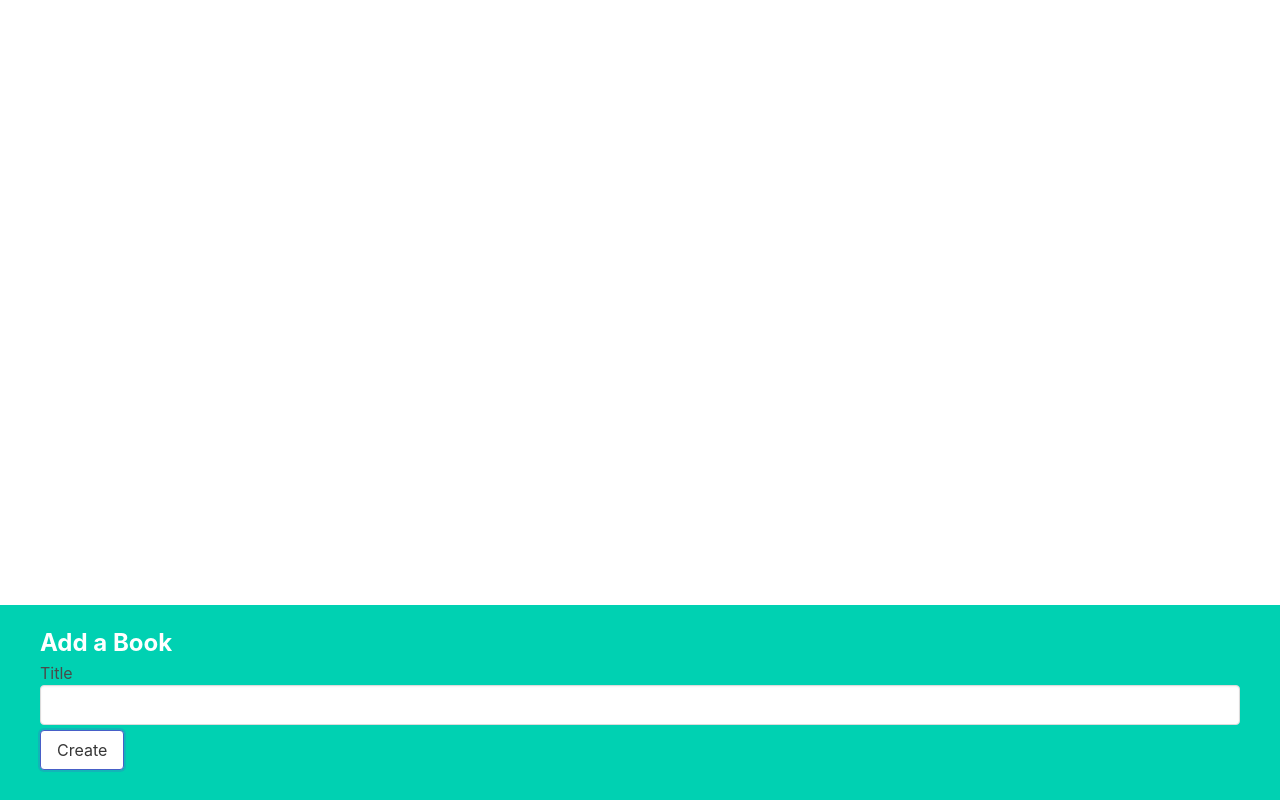
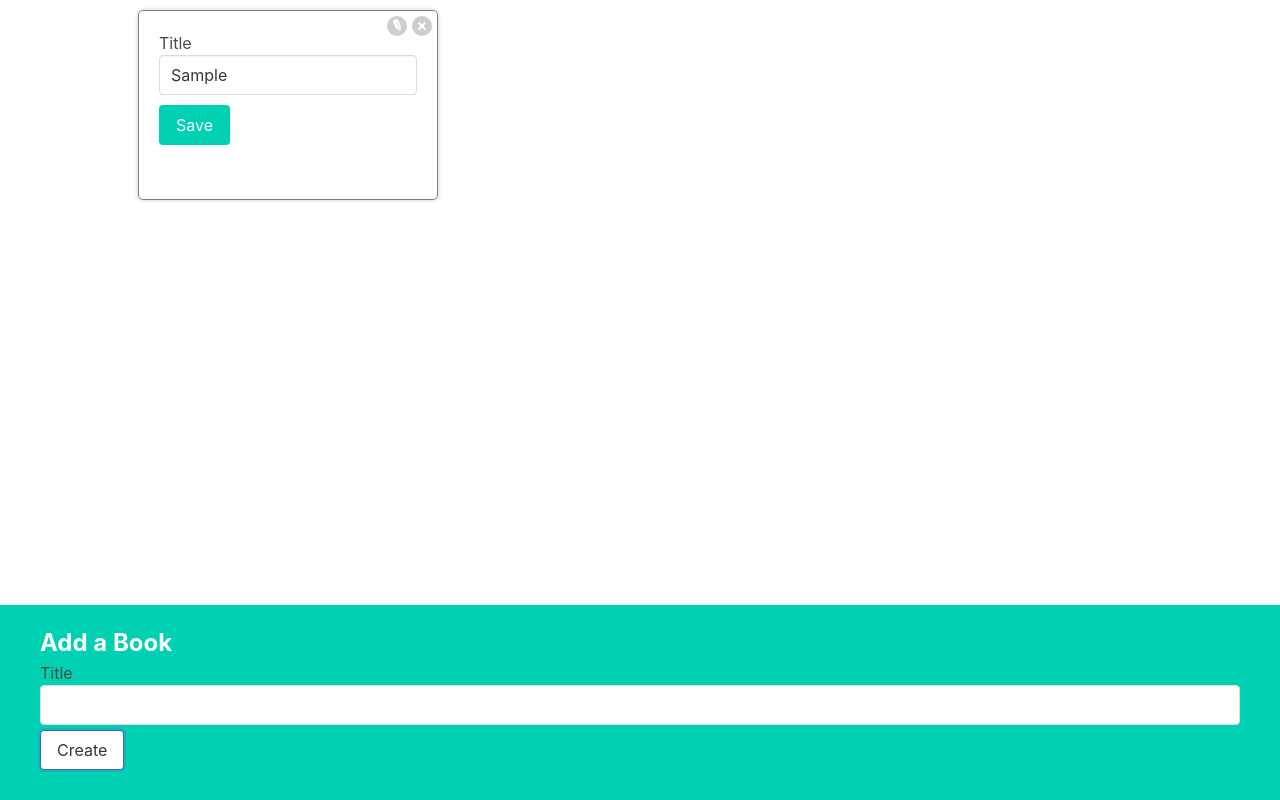
Before and after one commit to vandriodd/react-and-roll, a React (Create React App) app in the folder books/: page / in a window 1280 px wide. Both pictures are taken after typing "Sample" into the empty fields and a click on the button "Create". Built offline with nearby package versions, Linux system fonts and the light colour scheme.

Commit message:
Handle delete & modify books

```diff
--- a/books/src/App.js
+++ b/books/src/App.js
@@ -1,5 +1,6 @@
-import { useState } from 'react';
-import BookCreate from './components/BookCreate';
+import { useState } from "react";
+import BookCreate from "./components/BookCreate";
+import BookList from "./components/BookList";
 
 function App() {
   const [books, setBooks] = useState([]);
@@ -20,15 +21,36 @@
     // - Copy all the elements from old array (...books)
     // - Add a new element to end
     // Now, React sees that the reference to state has changed, so it re-renders successfully!
-    const updatedBooks = [...books, { id: Math.random(), title: title }];
+    const updatedBooks = [
+      ...books,
+      { id: Math.round(Math.random() * 9999), title: title },
+    ];
 
     setBooks(updatedBooks);
   };
 
+  // Removing a book from the list
+  const deleteBookById = (idToRemove) => {
+    const updatedBooks = books.filter((book) => {
+      return book.id !== idToRemove;
+    });
+
+    setBooks(updatedBooks);
+  };
+
+  // Editing a book title from the list
+  const editBookById = (idToEdit, newTitle) => {
+    const updatedBookTitle = books.map((book) => {
+      book.id === idToEdit ? { ...book, title: newTitle } : book;
+    });
+    setBooks(updatedBookTitle);
+  };
+
   return (
-    <div className='App'>
+    <div className="app">
       {/* And it's for it that this snippet doesn't show the new book */}
       {/* {books.length} */}
+      <BookList books={books} onDelete={deleteBookById} onEdit={editBookById} />
       <BookCreate onCreate={createBook} />
     </div>
   );
--- a/books/src/components/BookEdit.js
+++ b/books/src/components/BookEdit.js
@@ -1,5 +1,29 @@
-function BookEdit() {
-  return <div>BookEdit</div>;
+import { useState } from "react";
+
+// Clicking the pencil icon will toggle the edit form
+// showEdit === false => display book's title
+// showEdit === true => display edit form
+
+function BookEdit({ book, onEdit }) {
+  const [title, setTitle] = useState(book.title);
+
+  const handleChange = (e) => {
+    setTitle(e.target.value);
+  };
+
+  const handleSubmit = (e) => {
+    e.preventDefault();
+
+    onEdit(book.id, title);
+  };
+
+  return (
+    <form className="book-edit" onSubmit={handleSubmit} action="">
+      <label>Title</label>
+      <input className="input" value={title} onChange={handleChange} />
+      <button className="button is-primary">Save</button>
+    </form>
+  );
 }
 
 export default BookEdit;
--- a/books/src/components/BookList.js
+++ b/books/src/components/BookList.js
@@ -1,5 +1,14 @@
-function BookList() {
-  return <div>BookList</div>;
+import BookShow from "./BookShow";
+
+// Recieves props from App.js (books)
+function BookList({ books, onDelete, onEdit }) {
+  const renderedBooks = books.map((book) => {
+    return (
+      <BookShow key={book.id} book={book} onDelete={onDelete} onEdit={onEdit} />
+    );
+  });
+
+  return <div className="book-list">{renderedBooks}</div>;
 }
 
 export default BookList;
--- a/books/src/components/BookShow.js
+++ b/books/src/components/BookShow.js
@@ -1,5 +1,40 @@
-function BookShow() {
-  return <div>BookShow</div>;
+import { useState } from "react";
+import BookEdit from "./BookEdit";
+
+// Recieve props from BookList.js (book)
+function BookShow({ book, onDelete, onEdit }) {
+  // the default value is 'false' because we want to show the book's title (reasons in BookEdit.js)
+  const [showEdit, setShowEdit] = useState(false);
+  // const [editInput, setEditInput] = useState("");
+
+  const handleDeleteClick = () => {
+    onDelete(book.id);
+  };
+
+  const handleEditClick = () => {
+    // Toggle the value of showEdit
+    setShowEdit(!showEdit);
+  };
+
+  let content = <h3>{book.title}</h3>;
+  if (!showEdit) {
+    content = <BookEdit book={book} onEdit={onEdit} />;
+  }
+
+  return (
+    <div className="book-show">
+      <div className="content">{content}</div>
+      {/* {!showEdit ? book.title : <input value={book.title} />} */}
+      <div className="actions">
+        <button className="edit" onClick={handleEditClick}>
+          Edit
+        </button>
+        <button className="delete" onClick={handleDeleteClick}>
+          Delete
+        </button>
+      </div>
+    </div>
+  );
 }
 
 export default BookShow;
```
